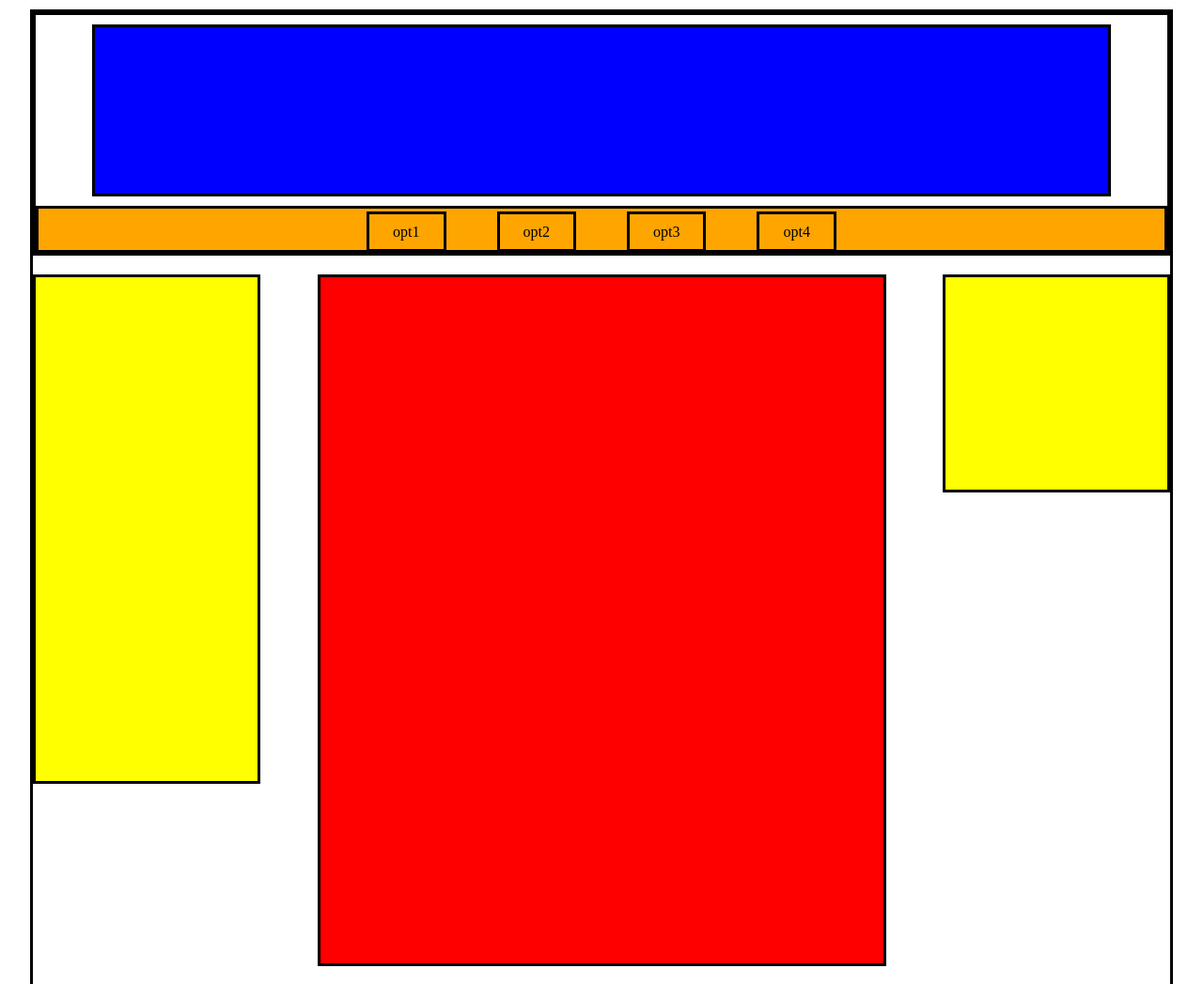
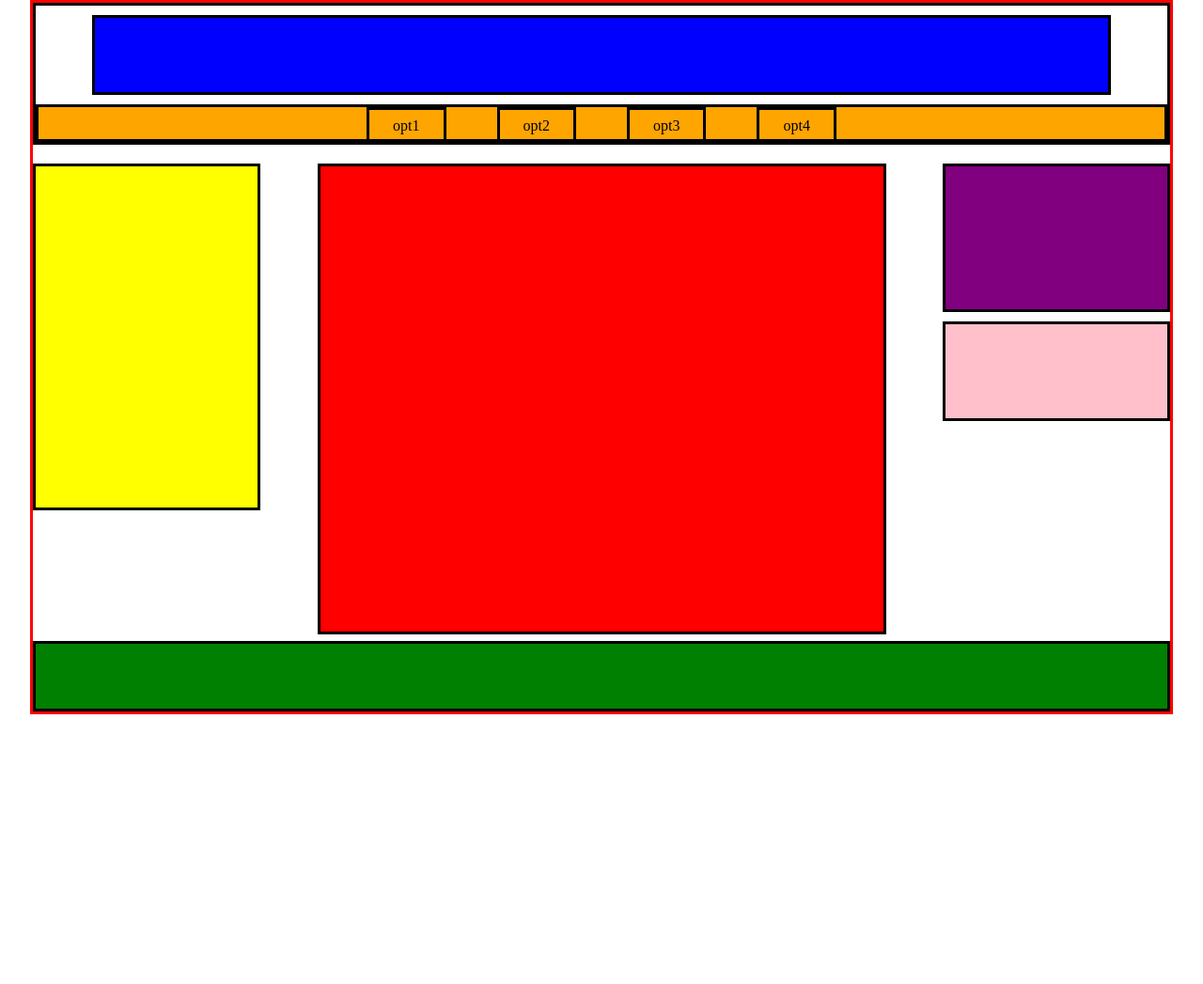
Before and after one commit to michael-molin/htmlcss-struttura-wp, a plain HTML site: page index.html in a window 1280 px wide. Shown: the top 1047 px of the page at 94% size. After the commit the page ends 800 px from the top, so only its background shows below. Drawn offline with Linux system fonts and the light colour scheme.

Commit message:
Aggiunta footer

```diff
--- a/css/style.css
+++ b/css/style.css
@@ -12,23 +12,22 @@
 
 .container {
     width: 95vw;
-    height: 130vh;
-    margin: 10px auto;
-    border: solid black;
+    height: 95vh;
+    margin: auto;
+    border: solid red;
     position: relative;
 }
 
 header {
     width: :100%;
-    height: 25%;
-    overflow: hidden;
+    height: 20%;
     border: solid black;
     position: relative;
 }
 
 .titolo {
     width: 90%;
-    height: calc(100% - 70px);
+    height: calc(100% - 60px);
     margin: 10px auto;
     border: solid black;
     background-color: blue;
@@ -36,25 +35,25 @@ header {
 
 .menu {
     width: 100%;
-    height: 50px;
+    height: 40px;
     background-color: orange;
     position:absolute;
     bottom: 0;
     text-align: center;
-    line-height: 50px;
+    line-height: 40px;
     border: solid black;
 }
 
 li {
     display:inline;
-    padding: 10px 25px;
+    padding: 8px 25px;
     border: solid black;
     margin: 0 25px;
 }
 
-.blocco {
+.blocco-centrale {
     width: 100%;
-    height: 75%;
+    height: 70%;
     margin: 20px 0;
 }
 
@@ -83,7 +82,16 @@ main {
     width: 20%;
     height: 30%;
     border: solid black;
-    background-color: yellow;
+    background-color: purple;
+
+}
+.latdx2 {
+    margin: 10px 0 0 5%;
+    float:right;
+    width: 20%;
+    height: 20%;
+    border: solid black;
+    background-color: pink;
 
 }
 
@@ -92,11 +100,11 @@ main {
 
 
 
-/* footer {
-    position: absolute;
-    bottom 0;
+  footer {
     width: 100%;
-    height: 15%;
+    height:10%;
     border: solid black;
     background-color: green;
-} */
+    position:absolute;
+    bottom:0;
+}
--- a/index.html
+++ b/index.html
@@ -21,7 +21,7 @@
                 </div>
             </header>
 
-            <div class="blocco">
+            <div class="blocco-centrale">
                 <aside class="latsx">
 
                 </aside>
```
